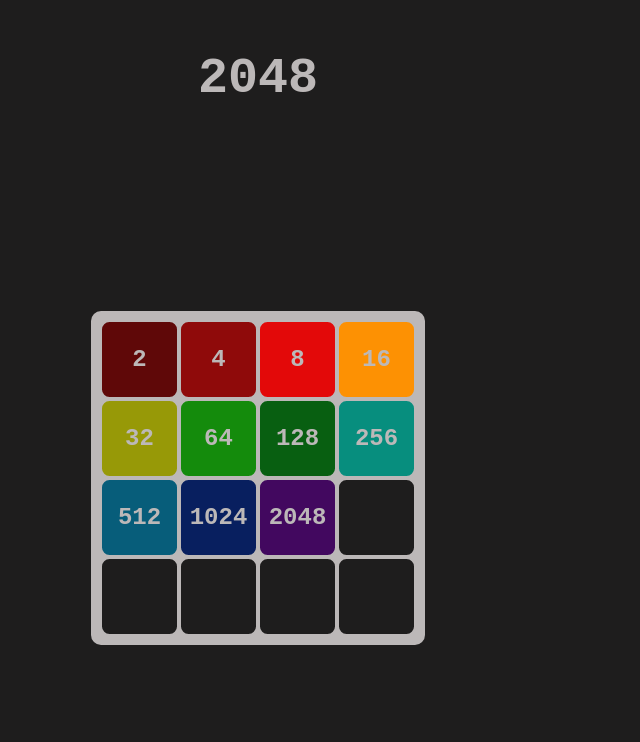
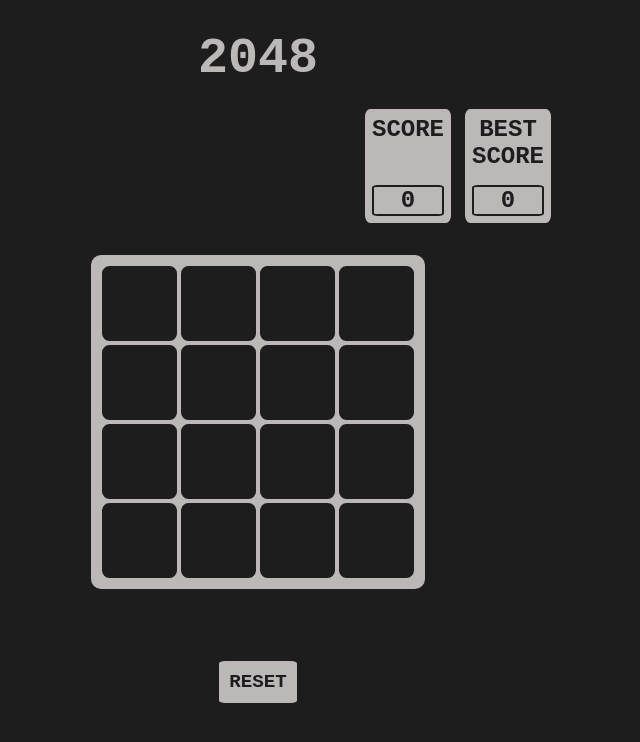
Before and after one commit to rosinarasto/Projects, a plain HTML site: page 2048/index.html in a window 1280 px wide. Shown: the whole page, without its empty margins (382-1022 px from the left). Drawn offline with Linux system fonts and the light colour scheme.

Commit message:
finished visual part

```diff
--- a/2048/css/app.css
+++ b/2048/css/app.css
@@ -19,18 +19,41 @@
     display: flex;
     flex-direction: column;
     align-items: center;
-    justify-content: space-between;
+    justify-content: start;
 
     min-height: 100vh;
     min-height: -webkit-fill-available;
 }
 
 header {
-    display: flex;
+    display: grid;
     align-items: center;
 }
 
 header h1 {
+    margin: 0px;
+    padding: 0px;
     font-size: 50px;
-    padding: 1rem;
+    padding-top: 30px;
 }
+
+.reset-button {
+    border: 2px solid;
+    border-radius: 10%;
+
+    padding: 10px;
+    margin-top: 40px;
+
+    background-color: rgb(188, 184, 184);
+
+    color:rgb(30, 29, 29);
+    font-size: larger;
+    font-family: 'Courier New', Courier, monospace;
+    font-weight: bolder;
+}
+
+.reset-button:hover,
+.reset-button:active {
+    border: 4px solid;
+    background-color: rgb(148, 144, 144);
+}
--- a/2048/css/board.css
+++ b/2048/css/board.css
@@ -1,5 +1,5 @@
-.board {
-    margin: 125px;
+main.board {
+    margin: 30px;
     padding: 7px;
 
     border-radius: 3%;
@@ -12,6 +12,8 @@
 }
 
 .row {
+    padding: 0px;
+    margin: 0px;
     display: grid;
     grid-template-columns: repeat(4, 1fr);
 }
--- /dev/null
+++ b/2048/css/score.css
@@ -0,0 +1,34 @@
+.score-board {
+    display: flex;
+    flex-direction: row;
+    gap: 10px;
+    padding: 0px;
+    padding-top: 20px;
+    margin: 0px;
+    margin-left: 400px;
+}
+
+.score {
+    display: grid;
+    grid-template-rows: repeat(2, 1fr);
+    border: 2px solid;
+    border-radius: 8%;
+    margin: 0px;
+    padding: 7px;
+
+    background-color: rgb(188, 184, 184);
+    color: rgb(30, 29, 29);
+}
+
+h2.headline {
+    margin: 0px;
+    padding: 0px;
+}
+
+.num-score {
+    margin: 0px;
+    margin-top: 15px;
+    padding: 0px;
+    border: 2px solid;
+    border-radius: 8%;
+}
--- a/2048/index.html
+++ b/2048/index.html
@@ -7,6 +7,7 @@
 
     <link rel="stylesheet" href=".\css\app.css">
     <link rel="stylesheet" href=".\css\board.css">
+    <link rel="stylesheet" href=".\css\score.css">
 
     <script defer src=".\app.js"></script>
 </head>
@@ -14,29 +15,47 @@
 <body>
 
     <header>
+
         <h1>2048</h1>
+
+        <div class="score-board">
+
+            <div class="score">
+                <h2 class="headline">SCORE</h2>
+                <h2 class="headline"></h2>
+                <h2 class="num-score">0</h2>
+            </div>
+
+            <div class="score">
+                <h2 class="headline">BEST</h2>
+                <h2 class="headline">SCORE</h2>
+                <h2 class="num-score">0</h2>
+            </div>
+
+        </div>
+
     </header>
 
     <main class="board">
 
         <div class="row">
-            <div data-index="0" class="cell is2">2</div>
-            <div data-index="1" class="cell is4">4</div>
-            <div data-index="2" class="cell is8">8</div>
-            <div data-index="3" class="cell is16">16</div>
+            <div data-index="0" class="cell isEmpty"></div>
+            <div data-index="1" class="cell isEmpty"></div>
+            <div data-index="2" class="cell isEmpty"></div>
+            <div data-index="3" class="cell isEmpty"></div>
         </div>
 
         <div class="row">
-            <div data-index="0" class="cell is32">32</div>
-            <div data-index="1" class="cell is64">64</div>
-            <div data-index="2" class="cell is128">128</div>
-            <div data-index="3" class="cell is256">256</div>
+            <div data-index="0" class="cell isEmpty"></div>
+            <div data-index="1" class="cell isEmpty"></div>
+            <div data-index="2" class="cell isEmpty"></div>
+            <div data-index="3" class="cell isEmpty"></div>
         </div>
 
         <div class="row">
-            <div data-index="0" class="cell is512">512</div>
-            <div data-index="1" class="cell is1024">1024</div>
-            <div data-index="2" class="cell is2048">2048</div>
+            <div data-index="0" class="cell isEmpty"></div>
+            <div data-index="1" class="cell isEmpty"></div>
+            <div data-index="2" class="cell isEmpty"></div>
             <div data-index="3" class="cell isEmpty"></div>
         </div>
 
@@ -51,6 +70,7 @@
 
     <footer>
 
+        <button class="reset-button" type="reset">RESET</button>
 
     </footer>
 
```
